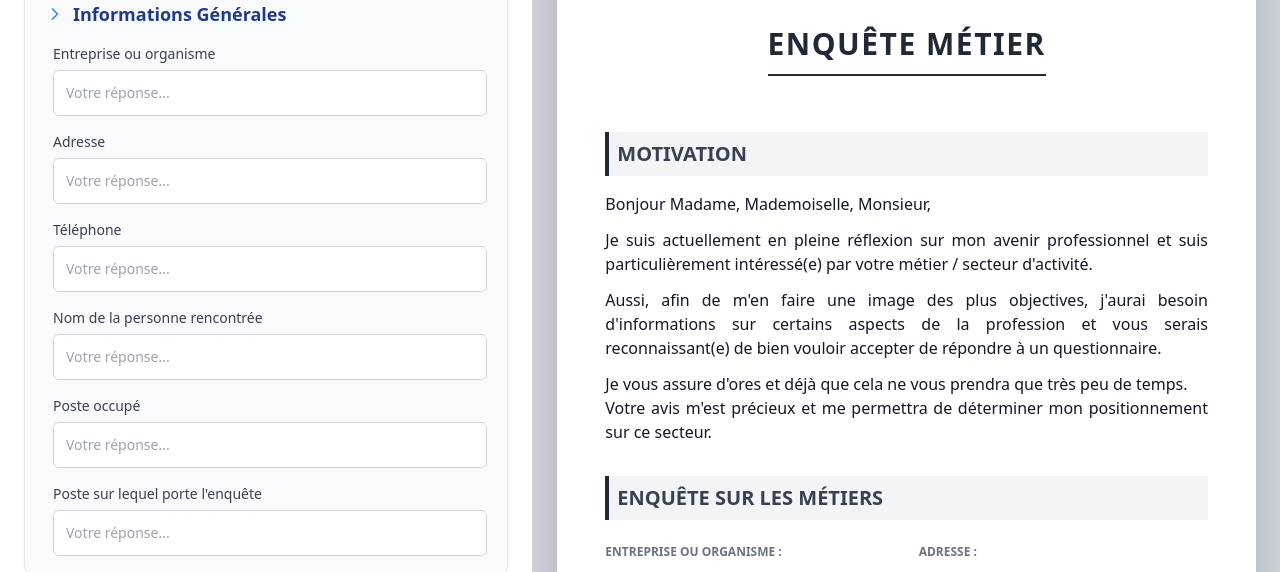
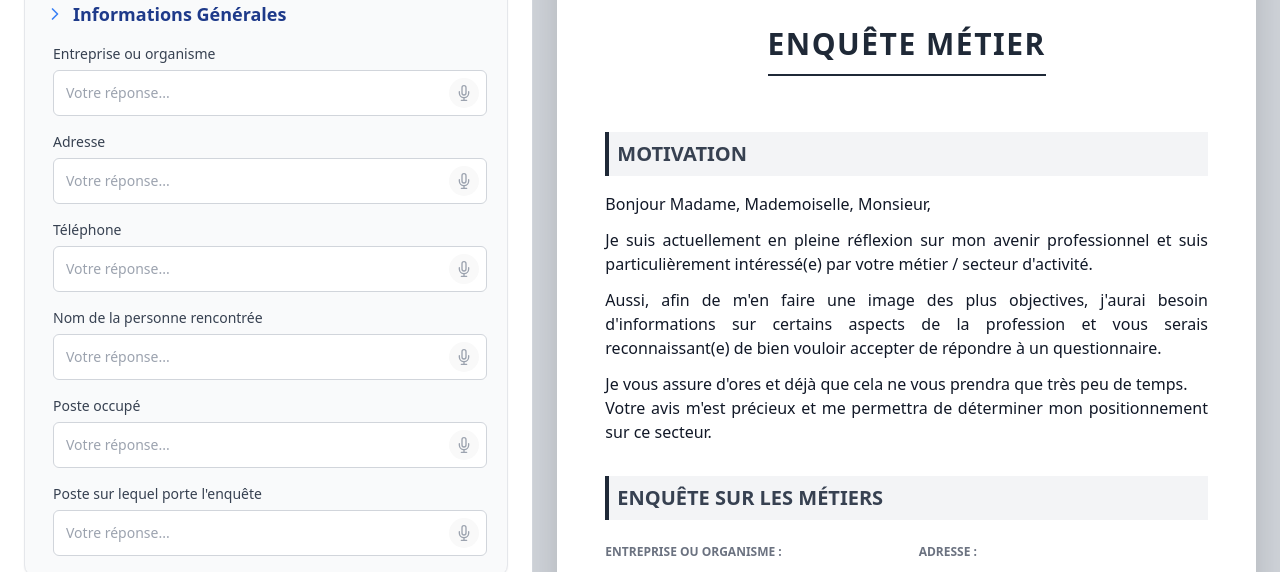
Before and after one commit to Galiguille/enquete-metier, a React (Vite) app: page / in a window 1280 px wide. Shown: the part 228-800 px from the top of the page. Built offline with nearby package versions, Linux system fonts and the light colour scheme.

Commit message:
insertion dictee

```diff
--- a/src/App.jsx
+++ b/src/App.jsx
@@ -1,4 +1,4 @@
-import React, { useState } from 'react';
+import React, { useState, useRef } from 'react';
 import jsPDF from 'jspdf';
 import html2canvas from 'html2canvas';
 
@@ -76,17 +76,74 @@ const IconChevron = () => (
 const IconMail = () => (
   <svg xmlns="http://www.w3.org/2000/svg" width="16" height="16" viewBox="0 0 24 24" fill="none" stroke="currentColor" strokeWidth="2" strokeLinecap="round" strokeLinejoin="round"><path d="M4 4h16c1.1 0 2 .9 2 2v12c0 1.1-.9 2-2 2H4c-1.1 0-2-.9-2-2V6c0-1.1.9-2 2-2z"></path><polyline points="22,6 12,13 2,6"></polyline></svg>
 );
+const IconMic = () => (
+  <svg xmlns="http://www.w3.org/2000/svg" width="16" height="16" viewBox="0 0 24 24" fill="none" stroke="currentColor" strokeWidth="2" strokeLinecap="round" strokeLinejoin="round"><path d="M12 1a3 3 0 0 0-3 3v8a3 3 0 0 0 6 0V4a3 3 0 0 0-3-3z"></path><path d="M19 10v2a7 7 0 0 1-14 0v-2"></path><line x1="12" y1="19" x2="12" y2="23"></line><line x1="8" y1="23" x2="16" y2="23"></line></svg>
+);
 
 export default function App() {
   const [formData, setFormData] = useState({});
   const [isGenerating, setIsGenerating] = useState(false);
   const [activeTab, setActiveTab] = useState('form');
+  const [listeningField, setListeningField] = useState(null);
+  const recognitionRef = useRef(null);
 
   const handleChange = (id, value) => {
     setFormData(prev => ({
       ...prev,
       [id]: value
     }));
+  };
+
+  const toggleListening = (fieldId) => {
+    const SpeechRecognition = window.SpeechRecognition || window.webkitSpeechRecognition;
+
+    if (!SpeechRecognition) {
+      alert("Votre navigateur ne supporte pas la reconnaissance vocale. Essayez Chrome, Edge ou Safari.");
+      return;
+    }
+
+    if (listeningField === fieldId) {
+      if (recognitionRef.current) {
+        recognitionRef.current.stop();
+      }
+      setListeningField(null);
+      return;
+    }
+
+    if (listeningField && recognitionRef.current) {
+      recognitionRef.current.stop();
+    }
+
+    const recognition = new SpeechRecognition();
+    recognition.lang = 'fr-FR';
+    recognition.continuous = false;
+    recognition.interimResults = false;
+
+    recognition.onstart = () => {
+      setListeningField(fieldId);
+    };
+
+    recognition.onresult = (event) => {
+      const transcript = event.results[0][0].transcript;
+      setFormData(prev => {
+        const currentVal = prev[fieldId] || '';
+        const prefix = currentVal && !currentVal.endsWith(' ') ? ' ' : '';
+        const textToAdd = !currentVal ? transcript.charAt(0).toUpperCase() + transcript.slice(1) : transcript;
+        return { ...prev, [fieldId]: currentVal + prefix + textToAdd };
+      });
+    };
+
+    recognition.onerror = (event) => {
+      console.error("Erreur vocale:", event.error);
+      setListeningField(null);
+    };
+
+    recognition.onend = () => {
+      setListeningField(null);
+    };
+
+    recognitionRef.current = recognition;
+    recognition.start();
   };
 
   const handlePrint = () => {
@@ -276,11 +333,12 @@ export default function App() {
                         <label htmlFor={field.id} className="text-sm font-medium text-gray-700">
                           {field.label}
                         </label>
+                        <div className="relative">
                           {field.type === 'textarea' ? (
                             <textarea
                               id={field.id}
                               rows="3"
-                            className="w-full rounded-md border-gray-300 border p-2 sm:p-3 text-sm focus:ring-2 focus:ring-blue-500 focus:border-blue-500 outline-none transition-shadow resize-y"
+                              className="w-full rounded-md border-gray-300 border p-2 sm:p-3 pr-10 text-sm focus:ring-2 focus:ring-blue-500 focus:border-blue-500 outline-none transition-shadow resize-y"
                               placeholder="Votre réponse..."
                               value={formData[field.id] || ''}
                               onChange={(e) => handleChange(field.id, e.target.value)}
@@ -289,12 +347,25 @@ export default function App() {
                             <input
                               type="text"
                               id={field.id}
-                            className="w-full rounded-md border-gray-300 border p-2 sm:p-3 text-sm focus:ring-2 focus:ring-blue-500 focus:border-blue-500 outline-none transition-shadow"
+                              className="w-full rounded-md border-gray-300 border p-2 sm:p-3 pr-10 text-sm focus:ring-2 focus:ring-blue-500 focus:border-blue-500 outline-none transition-shadow"
                               placeholder="Votre réponse..."
                               value={formData[field.id] || ''}
                               onChange={(e) => handleChange(field.id, e.target.value)}
                             />
                           )}
+                          <button
+                            type="button"
+                            onClick={() => toggleListening(field.id)}
+                            className={`absolute right-2 top-2 p-1.5 rounded-full transition-all ${
+                              listeningField === field.id
+                                ? 'bg-red-100 text-red-600 animate-pulse ring-2 ring-red-400'
+                                : 'text-gray-400 hover:text-blue-600 hover:bg-blue-50'
+                            }`}
+                            title="Dicter la réponse"
+                          >
+                            <IconMic />
+                          </button>
+                        </div>
                       </div>
                     ))}
                   </div>
```
Lines whose indentation alone changed are shown as unchanged.
